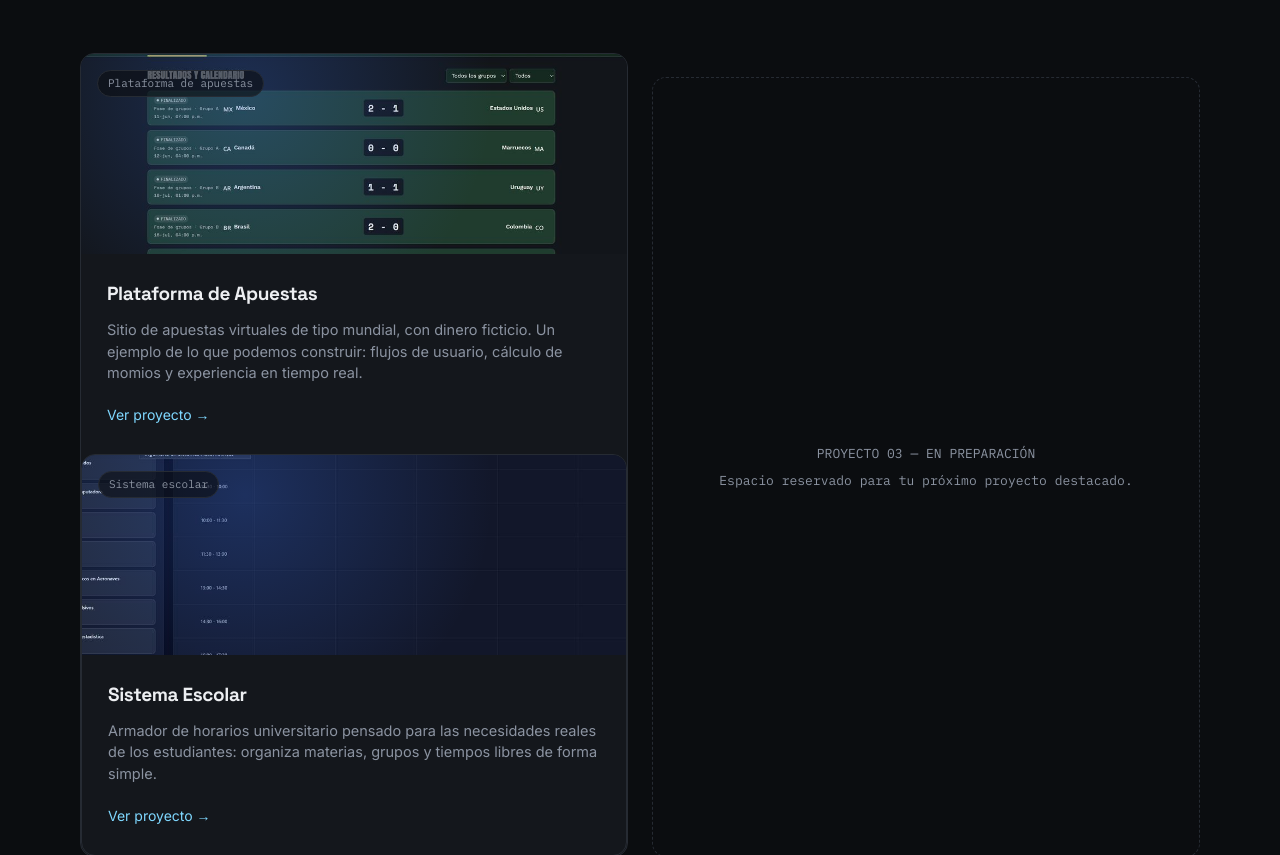
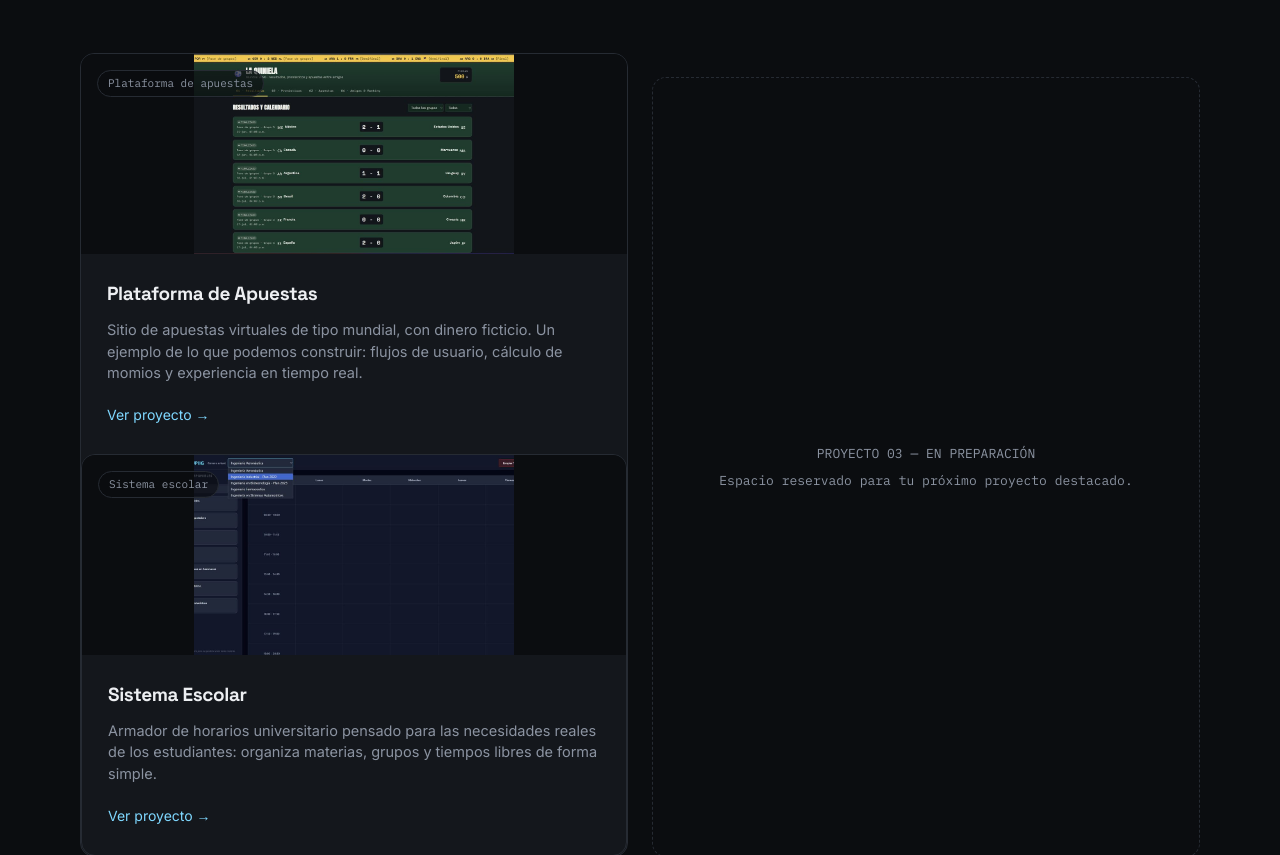
Before and after one commit to devspace-rz/portafolio, a website built with Vite: page index.html in a window 1280 px wide. Shown: the part 2811-3666 px from the top of the page. Built offline with nearby package versions, Linux system fonts and the light colour scheme; some packages are replaced by stand-ins of ours.

Commit message:
Update index.html

```diff
--- a/index.html
+++ b/index.html
@@ -141,18 +141,23 @@
     transition: transform .25s ease, border-color .25s ease; perspective:1000px;
   }
   .proj-card:hover{ border-color:rgba(62,123,250,0.5); }
-  .proj-img{ height:200px; background:linear-gradient(135deg, var(--surface-2), var(--surface)); position:relative; overflow:hidden; display:flex; align-items:center; justify-content:center;}
-  .proj-img::after{ content:''; position:absolute; inset:0; background:radial-gradient(circle at 30% 20%, rgba(62,123,250,0.25), transparent 60%); }
-  .proj-img img {
+  .proj-img{
+  height: 200px;
+  background: #0B0D10; /* Cambiamos a un fondo oscuro sólido */
+  position: relative;
+  overflow: hidden;
+  display: flex;
+  align-items: center;
+  justify-content: center;
+}
+
+.proj-img img {
   width: 100%;
   height: 100%;
-  object-fit: cover;
+  object-fit: contain; /* Ajusta la imagen completa sin recortarla ni deformarla */
   transition: transform 0.3s ease;
 }
 
-.proj-card:hover .proj-img img {
-  transform: scale(1.05);
-}
   .proj-body{ padding:26px 26px 28px; }
   .proj-body h3{ font-size:19px; margin-bottom:10px; }
   .proj-body p{ color:var(--muted); font-size:14.5px; margin-bottom:18px; }
```
